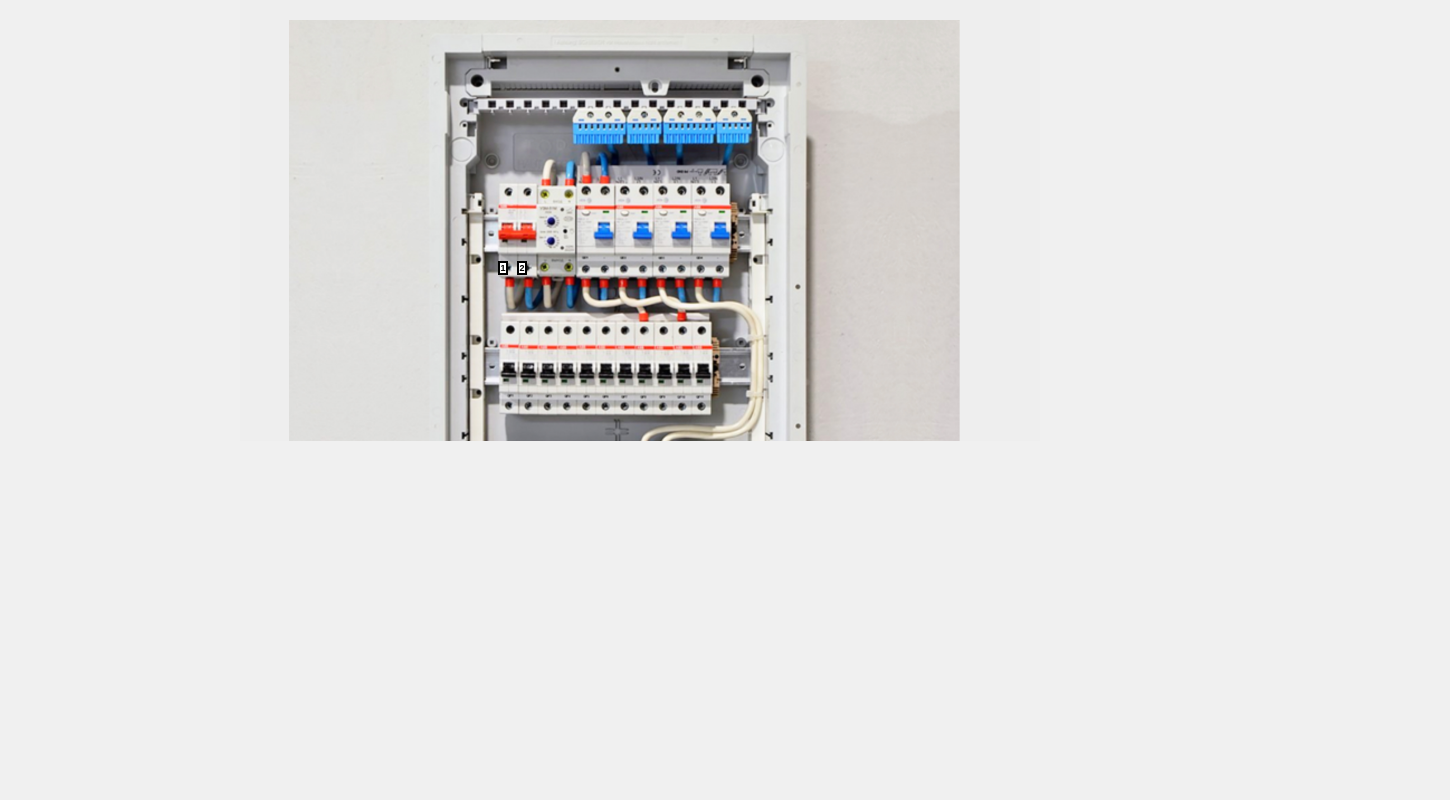
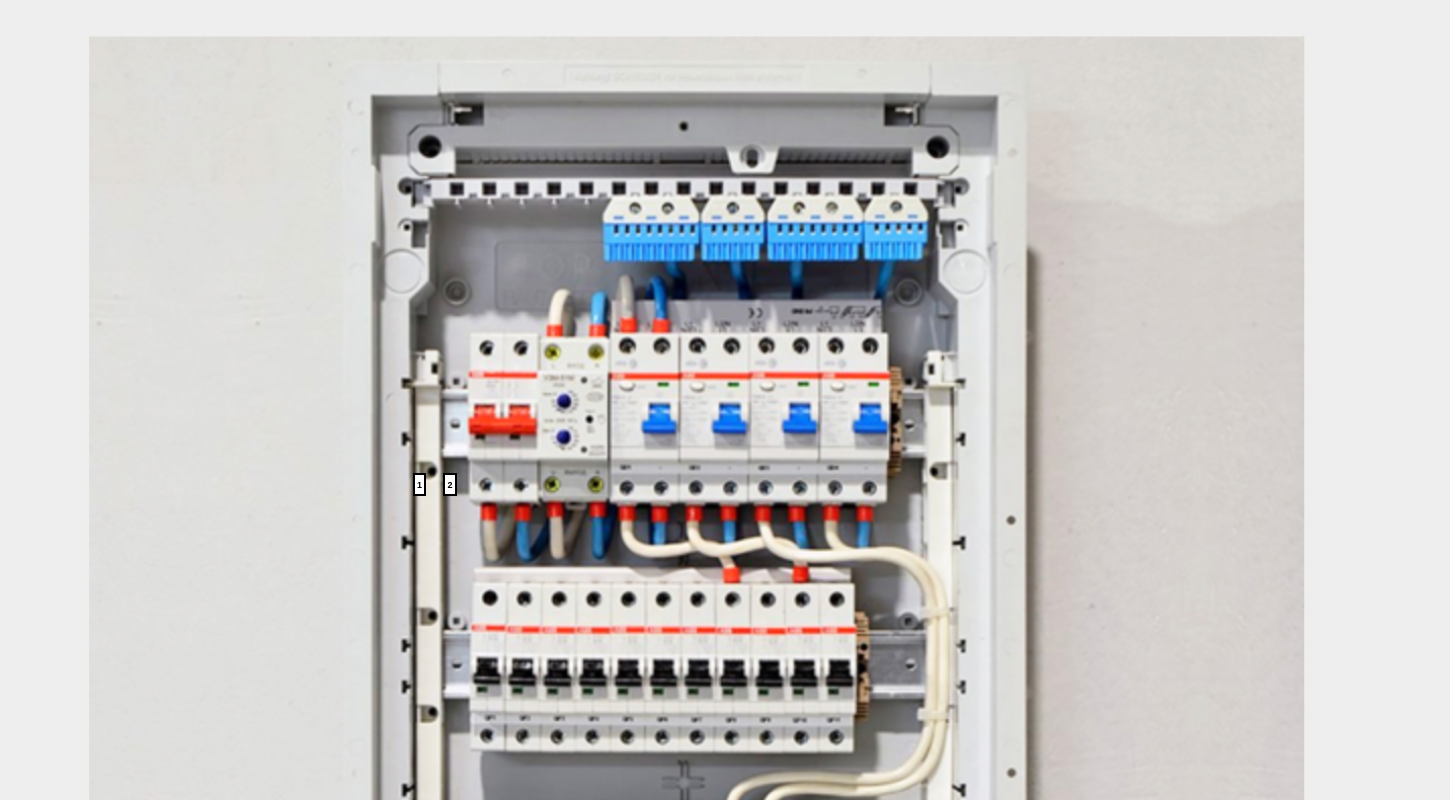
Before and after one commit to AgrielScience/electric-distribution-box, a plain HTML site: page index.html in a window 1280 px wide. Shown: the whole page, 1450 px wide, since content can reach past the window. Drawn offline with Linux system fonts and the light colour scheme.

Commit message:
Add files via upload

```diff
--- a/index.html
+++ b/index.html
@@ -14,14 +14,15 @@
 
     .container {
       position: relative;
-      max-width: 800px;
-      margin: 0 auto;
+      height: 100vh;
+      width: auto;
     }
 
     .container img {
-      width: 100%;
-      height: auto;
+      height: 100vh;
+      width: auto;
       display: block;
+      margin: 0 auto;
     }
 
     .zone {
```
